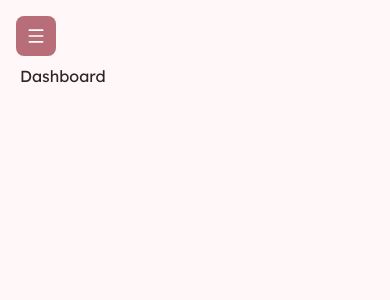
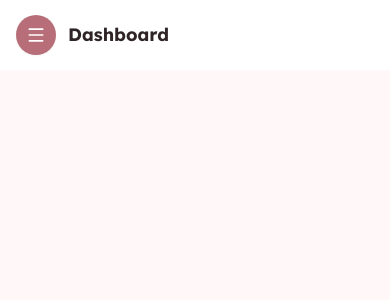
Before and after one commit to dhruviscalelot/beautyparlour-admin, a React (Vite) app: page /dashboard in a window 390 px wide. Shown: the top 300 px of the page. Built offline with nearby package versions, Linux system fonts and the light colour scheme.

Commit message:
header ui implement

```diff
--- a/src/components/Header.jsx
+++ b/src/components/Header.jsx
@@ -1,8 +1,34 @@
-import React from 'react'
+import { ChevronLeft, ChevronRight, Menu } from 'lucide-react'
 
-function Header() {
+function Header({ title = 'Dashboard', isOpen = true, onMenuClick }) {
     return (
-        <div>Header</div>
+        <header
+            className={`h-[70px] bg-white z-40 flex items-center justify-between px-4 md:px-8 transition-all duration-300 ease-in-out`}
+        >
+            <div className="flex items-center space-x-3 md:space-x-4 flex-1">
+                <button
+                    type="button"
+                    onClick={onMenuClick}
+                    className="w-10 h-10 rounded-full bg-primary flex items-center justify-center text-white hover:bg-primary/80 transition-all shadow-sm shrink-0 active:scale-95"
+                    aria-label="Toggle sidebar"
+                >
+                    <span className="lg:hidden flex items-center justify-center">
+                        <Menu size={20} />
+                    </span>
+                    <span className="hidden lg:flex items-center justify-center overflow-hidden">
+                        {isOpen ? (
+                            <ChevronLeft size={20} />
+                        ) : (
+                            <ChevronRight size={20} />
+                        )}
+                    </span>
+                </button>
+
+                <div className="flex-1 flex mr-0 md:mr-12">
+                    <h2 className="text-lg md:text-xl font-bold text-g1 truncate">{title}</h2>
+                </div>
+            </div>
+        </header>
     )
 }
 
--- a/src/components/Layout.jsx
+++ b/src/components/Layout.jsx
@@ -1,32 +1,43 @@
 import { useState } from 'react'
-import { Menu } from 'lucide-react'
 import { Outlet } from 'react-router-dom'
 import Sidebar from './Sidebar'
+import Header from './Header'
 import { MainMenu } from '../common/CommomArray'
 
 const Layout = () => {
+  const [mainMenu] = useState(MainMenu)
+
   const [isSidebarOpen, setIsSidebarOpen] = useState(false)
+  const [isSidebarExpanded, setIsSidebarExpanded] = useState(true)
+
+  const handleSidebarToggle = () => {
+    if (window.innerWidth < 1024) {
+      setIsSidebarOpen(true)
+    } else {
+      setIsSidebarExpanded((prev) => !prev)
+    }
+  }
 
   return (
-    <div className="admin_layout">
-      <button
-        type="button"
-        className="mobile_sidebar_btn"
-        onClick={() => setIsSidebarOpen(true)}
-        aria-label="Open sidebar"
-      >
-        <Menu size={20} />
-      </button>
+    <div className={`admin_layout side_bar ${isSidebarExpanded ? '' : 'active'}`} id="open">
+      <Sidebar
+        MainMenu={mainMenu}
 
-      <Sidebar
-        menuList={MainMenu}
         isOpen={isSidebarOpen}
+        isExpanded={isSidebarExpanded}
         onClose={() => setIsSidebarOpen(false)}
       />
 
-      <main className="layout_content">
-        <Outlet />
-      </main>
+      <div className={`layout_content main anim ${isSidebarExpanded ? '' : 'layout_content_collapsed'}`}>
+        <Header
+          title="Dashboard"
+          isOpen={isSidebarExpanded}
+          onMenuClick={handleSidebarToggle}
+        />
+        <div className="py-5 px-6">
+          <Outlet />
+        </div>
+      </div>
     </div>
   )
 }
--- a/src/components/Sidebar.jsx
+++ b/src/components/Sidebar.jsx
@@ -1,16 +1,18 @@
 import { NavLink } from 'react-router-dom'
 
-function Sidebar({ menuList = [], isOpen = false, onClose }) {
+function Sidebar({ MainMenu = [], isOpen = false, isExpanded = true, onClose }) {
+    const menuList = [...MainMenu]
+
     return (
         <>
             {isOpen && <div className="sidebar_overlay" onClick={onClose}></div>}
 
-            <aside className={`sidebar_wrap ${isOpen ? 'sidebar_open' : ''}`}>
+            <aside className={`sidebar_wrap ${isOpen ? 'sidebar_open' : ''} ${isExpanded ? '' : 'sidebar_collapsed'}`}>
                 <div className="sidebar_logo">
                     <div className="sidebar_logo_icon">
                         <span className="font-Prata text-24 2xl:text-28 text-primary leading-none">B</span>
                     </div>
-                    <div className="ml-3">
+                    <div className="sidebar_logo_text ml-3">
                         <h2 className="font-Prata text-20 2xl:text-24 text-g1 leading-tight">Beauty</h2>
                         <p className="text-12 text-g7 uppercase tracking-[0.16em]">Admin Panel</p>
                     </div>
@@ -29,7 +31,7 @@ function Sidebar({ menuList = [], isOpen = false, onClose }) {
                                 <span className="sidebar_icon">
                                     <item.icon size={18} />
                                 </span>
-                                <span>{item.displayname}</span>
+                                <span className="sidebar_text">{item.displayname}</span>
                             </NavLink>
                         )
                     })}
--- a/src/index.css
+++ b/src/index.css
@@ -42,13 +42,17 @@ body {
 }
 
 
-/* start sidebar class */
+/* start sidebar and header class */
 .admin_layout {
   @apply min-h-screen bg-l4 flex font-Lexend;
 }
 
 .sidebar_wrap {
-  @apply w-[260px] 2xl:w-[300px] min-h-screen bg-white border-r border-l2 flex flex-col fixed left-0 top-0 z-30;
+  @apply w-[260px] 2xl:w-[300px] min-h-screen bg-white border-r border-l2 flex flex-col fixed left-0 top-0 z-30 transition-all duration-300;
+}
+
+.sidebar_collapsed {
+  @apply lg:w-[86px] 2xl:w-[92px];
 }
 
 .sidebar_logo {
@@ -80,11 +84,11 @@ body {
 }
 
 .layout_content {
-  @apply flex-1 min-h-screen ml-[260px] 2xl:ml-[300px] p-5 2xl:p-6;
+  @apply flex-1 min-h-screen ml-[260px] 2xl:ml-[300px]  transition-all duration-300;
 }
 
-.mobile_sidebar_btn {
-  @apply lg:hidden fixed top-4 left-4 z-40 w-10 h-10 rounded-lg bg-primary text-white flex items-center justify-center;
+.layout_content_collapsed {
+  @apply lg:ml-[86px] 2xl:ml-[92px];
 }
 
 .sidebar_overlay {
@@ -101,10 +105,29 @@ body {
   }
 
   .layout_content {
-    @apply ml-0 pt-16;
+    @apply ml-0;
   }
 }
-/* end sidebar class */
+
+@media (min-width: 1024px) {
+  .sidebar_collapsed .sidebar_logo {
+    @apply px-4 justify-center;
+  }
+
+  .sidebar_collapsed .sidebar_logo_text,
+  .sidebar_collapsed .sidebar_text {
+    @apply hidden;
+  }
+
+  .sidebar_collapsed .sidebar_link {
+    @apply px-2 justify-center;
+  }
+
+  .sidebar_collapsed .sidebar_icon {
+    @apply mr-0;
+  }
+}
+/* end sidebar and header class */
 
 
 @tailwind components;
--- a/src/pages/Dashboard/Dashboard.jsx
+++ b/src/pages/Dashboard/Dashboard.jsx
@@ -2,7 +2,8 @@ import React from 'react'
 
 const Dashboard = () => {
   return (
-    <div>Dashboard</div>
+   <>
+   </>
   )
 }
 
```
